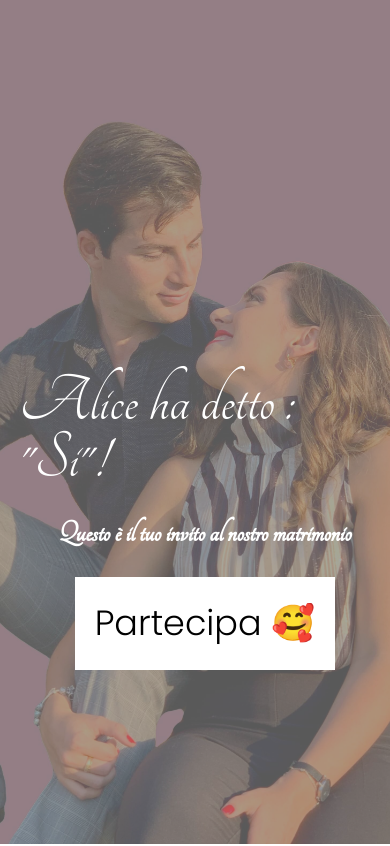
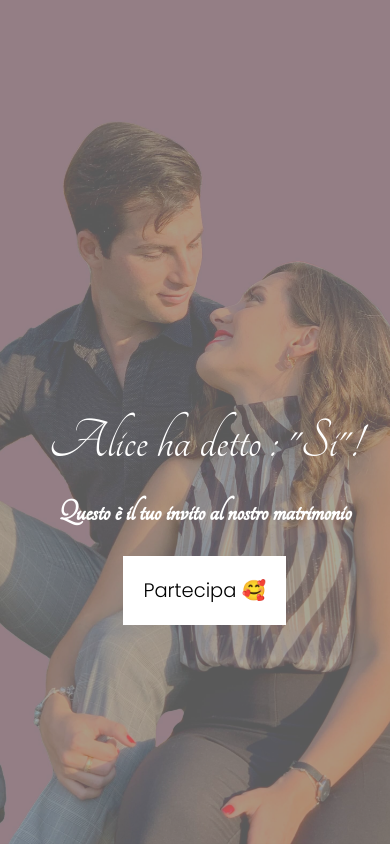
Before and after one commit to XKlaymoreX/alivan, a React (Create React App) app in the folder client/: page / in a window 390 px wide. Shown: the top 846 px of the page. Built offline with nearby package versions, Linux system fonts and the light colour scheme.

Commit message:
header text size fix

```diff
--- a/client/src/routes/Home/styles/Header.css
+++ b/client/src/routes/Home/styles/Header.css
@@ -87,10 +87,16 @@
 
 }
 
+@media (max-width:768px){
+    .textContainer button {
+        font-size: 5vw;
+    }
+}
+
 @media screen and (max-width:500px){
     .bigText{
         line-height: .8em;
-        font-size:18vw;
+        font-size:15vw;
         margin-left: 5%;
     }
 
```
Also changed, not shown: 8 other files (tests, documents, lock files or other folders).
